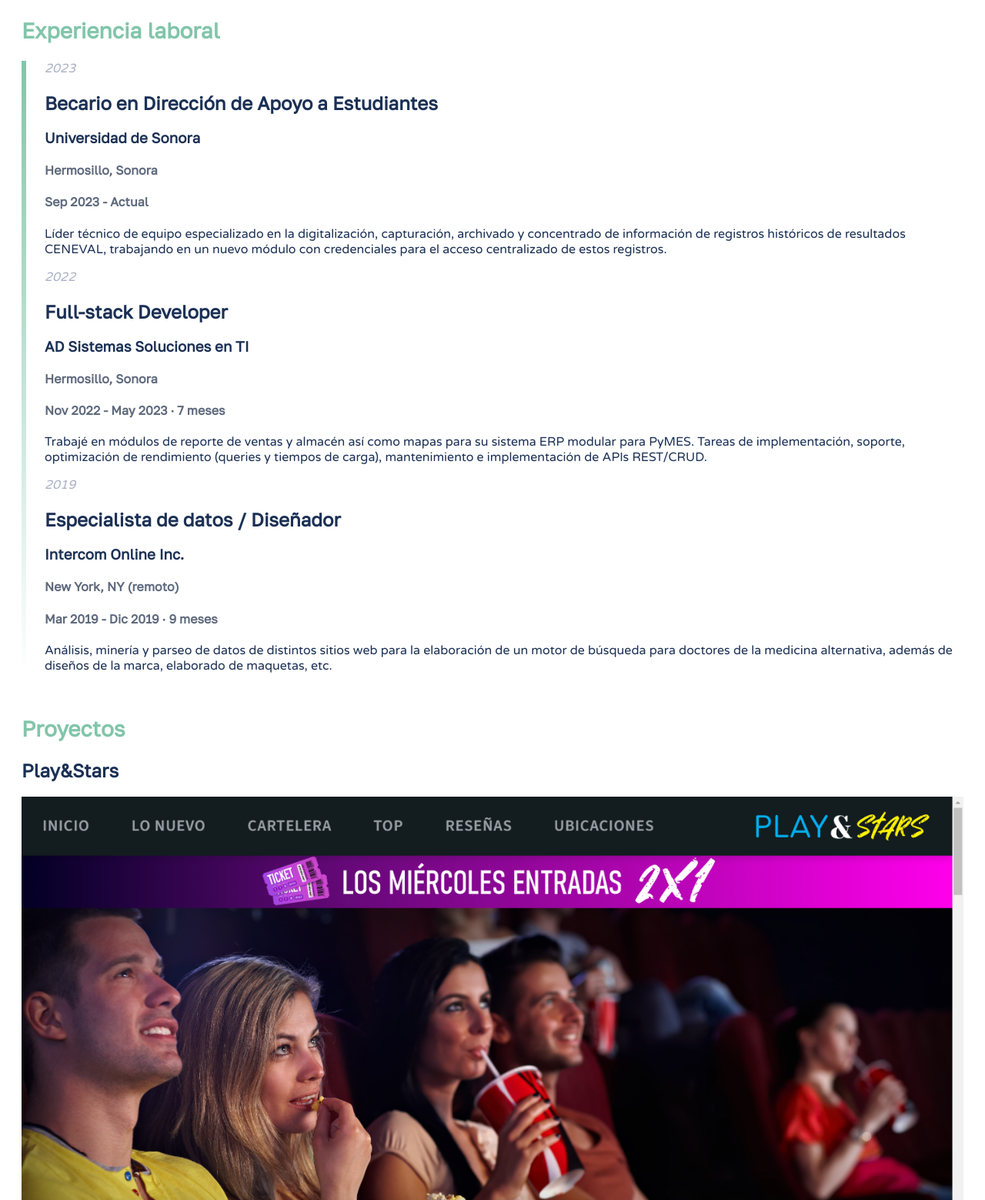
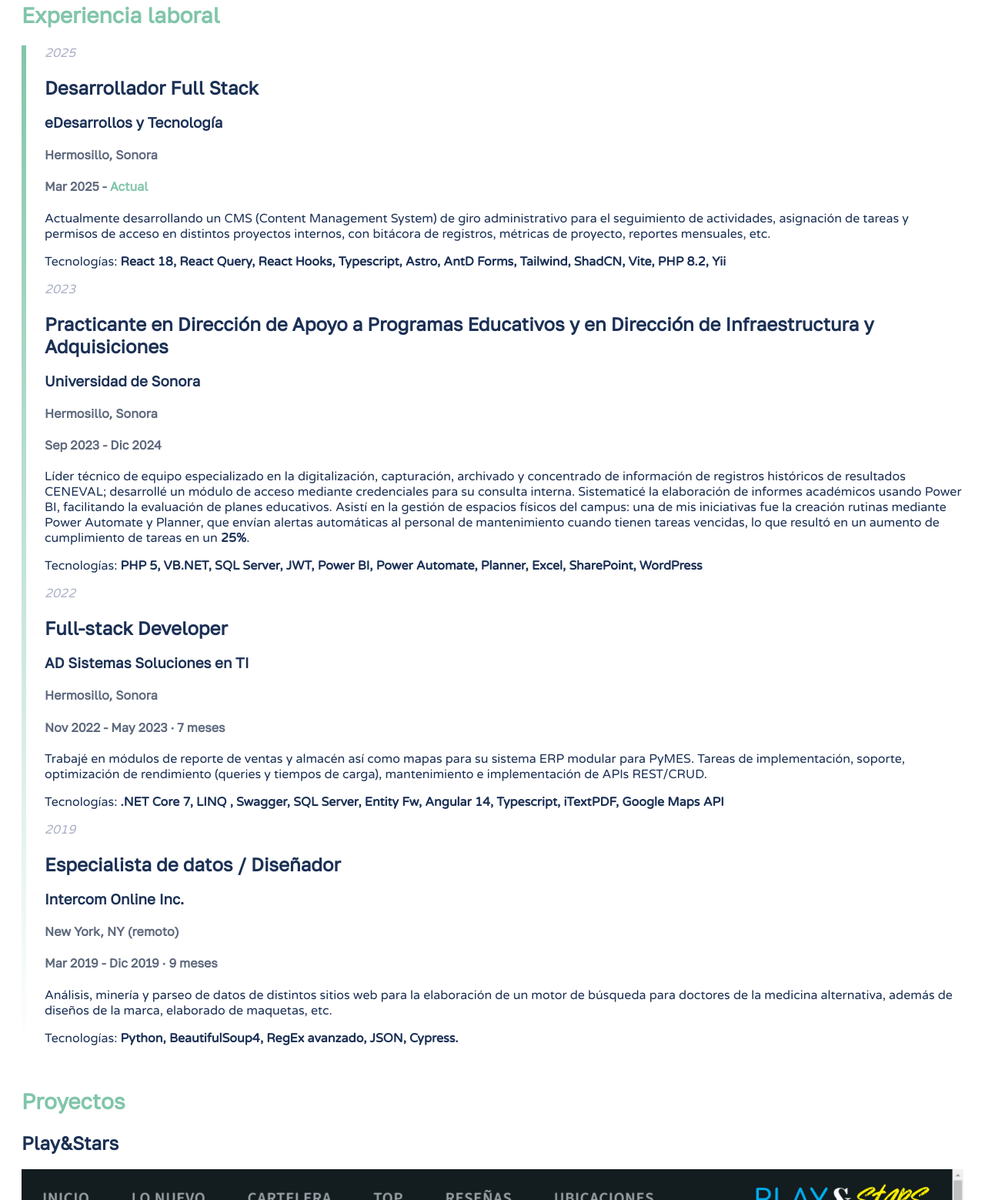
Before and after one commit to mlopezrnet/mlopezrnet.github.io, a plain HTML site: page index.html in a window 1280 px wide. Shown: the part 1102-2661 px from the top of the page at 77% size. Drawn offline with Linux system fonts and the light colour scheme.

Commit message:
Actualización 12/08/2025

```diff
--- a/index.html
+++ b/index.html
@@ -43,13 +43,10 @@
         <section id="about">
             <h1>Sobre mí</h1>
             <p>
-                Soy un ingeniero de software Full-Stack con un alto sentido de la responsabilidad.
+                Soy un ingeniero de software Full-Stack egresado de la <em>Universidad de Sonora</em>.
                 Desde chico he tenido una mente curiosa y un gusto por devorar lo último en tecnología.
                 Me apasiona la colaboración y el intercambio de ideas, y me encanta trabajar junto a
                 otros para crear proyectos que tengan alto impacto en las personas.
-                <br>
-                Actualmente estoy estudiando en la <em>Universidad de Sonora</em>, y muy próximamente
-                seré egresado titulado de la carrera en Ingeniería en Sistemas de Información.
                 <br>
                 En mis ratos libres, me gusta contribuir en varios proyectos de código abierto,
                 depurando, reportando bugs y subiendo pull requests. Puedes leer más acerca de
@@ -140,14 +137,31 @@
         <section id="job-history">
             <h1>Experiencia laboral</h1>
             <div class="timeline">
+				<label>2025</label>
+                <h2>Desarrollador Full Stack</h2>
+                <h3>eDesarrollos y Tecnología</h3><h4>Hermosillo, Sonora</h4>
+                <h4>Mar 2025 - <em>Actual</em></h4>
+                <p>Actualmente desarrollando un CMS (Content Management System) de giro administrativo para el seguimiento de actividades,
+					asignación de tareas y permisos de acceso en distintos proyectos internos, con bitácora de registros, métricas de proyecto,
+					reportes mensuales, etc.
+                </p>
+				<p>
+					Tecnologías: <strong>React 18, React Query, React Hooks, Typescript, Astro, AntD Forms, Tailwind, ShadCN, Vite, PHP 8.2, Yii</strong>
+				</p>
                 <label>2023</label>
-                <h2>Becario en Dirección de Apoyo a Estudiantes</h2>
+                <h2>Practicante en Dirección de Apoyo a Programas Educativos y en Dirección de Infraestructura y Adquisiciones</h2>
                 <h3>Universidad de Sonora</h3><h4>Hermosillo, Sonora</h4>
-                <h4>Sep 2023 - Actual</h4>
+                <h4>Sep 2023 - Dic 2024</h4>
                 <p>Líder técnico de equipo especializado en la digitalización, capturación, archivado y concentrado de información de registros
-                    históricos de resultados CENEVAL, trabajando en un nuevo módulo con credenciales para el acceso centralizado
-                    de estos registros.
+					históricos de resultados CENEVAL; desarrollé un módulo de acceso mediante credenciales para su consulta interna.
+					Sistematicé la elaboración de informes académicos usando Power BI, facilitando la evaluación de planes educativos.
+					Asistí en la gestión de espacios físicos del campus: una de mis iniciativas fue la creación rutinas mediante Power Automate
+					y Planner, que envían alertas automáticas al personal de mantenimiento cuando tienen tareas vencidas, lo que resultó en un
+					aumento de cumplimiento de tareas en un <strong>25%</strong>.
                 </p>
+				<p>
+					Tecnologías: <strong>PHP 5, VB.NET, SQL Server, JWT, Power BI, Power Automate, Planner, Excel, SharePoint, WordPress</strong>
+				</p>
                 <label>2022</label>
                 <h2>Full-stack Developer</h2>
                 <h3>AD Sistemas Soluciones en TI</h3><h4>Hermosillo, Sonora</h4>
@@ -155,12 +169,18 @@
                 <p>Trabajé en módulos de reporte de ventas y almacén así como mapas para su sistema ERP modular para PyMES.
                     Tareas de implementación, soporte, optimización de rendimiento (queries y tiempos de carga),
                     mantenimiento e implementación de APIs REST/CRUD.</p>
+				<p>
+					Tecnologías: <strong>.NET Core 7, LINQ , Swagger, SQL Server, Entity Fw, Angular 14, Typescript, iTextPDF, Google Maps API</strong>
+				</p>
                 <label>2019</label>
                 <h2>Especialista de datos / Diseñador</h2>
                 <h3>Intercom Online Inc.</h3><h4>New York, NY (remoto)</h4>
                 <h4>Mar 2019 - Dic 2019 · 9 meses</h4>
                 <p>Análisis, minería y parseo de datos de distintos sitios web para la elaboración de un motor de búsqueda
                     para doctores de la medicina alternativa, además de diseños de la marca, elaborado de maquetas, etc.</p>
+				<p>
+					Tecnologías: <strong>Python, BeautifulSoup4, RegEx avanzado, JSON, Cypress.</strong>
+				</p>
             </div>
         </section>
         <section id="projects">
```
